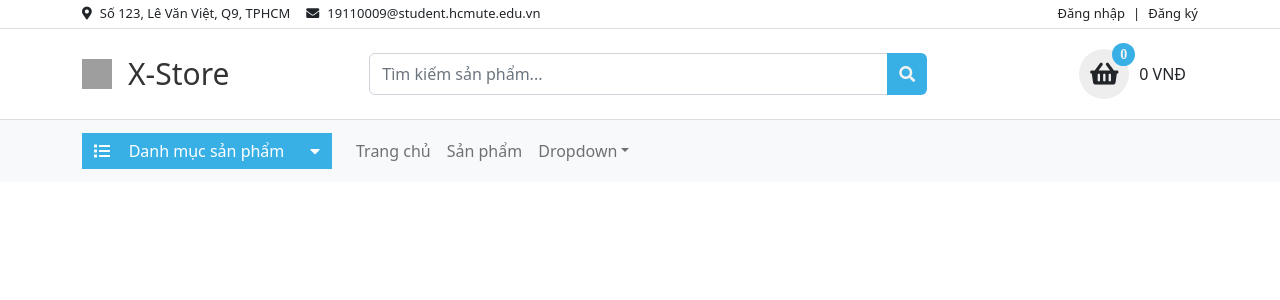
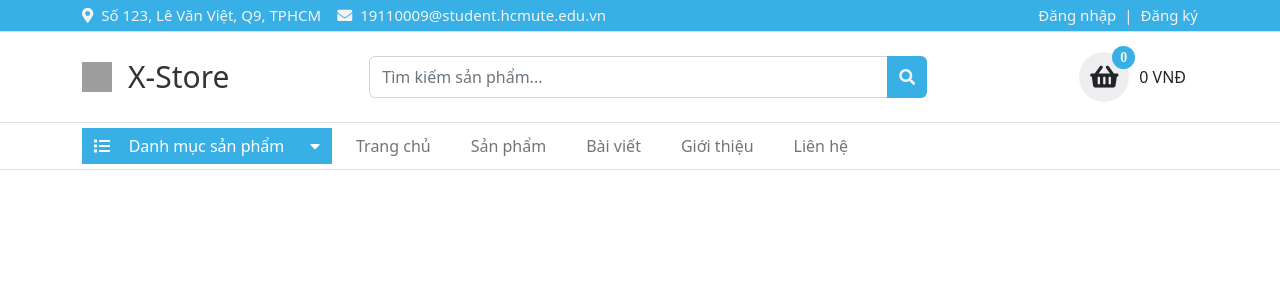
Before and after one commit to DiepThaiDuong-19110009/KLTN, a React (Create React App) app in the folder frontend-kltn/: page / in a window 1280 px wide. Shown: the top 300 px of the page. Built offline with nearby package versions, Linux system fonts and the light colour scheme; grey boxes are pictures that could not be loaded.

Commit message:
Update Navbar Client

```diff
--- a/frontend-kltn/src/App.css
+++ b/frontend-kltn/src/App.css
@@ -2,6 +2,10 @@
   padding: 0;
   margin: 0;
   box-sizing: border-box;
+}
+
+button:focus {
+  box-shadow: none !important;
 }
 
 /* Loader */
@@ -76,6 +80,13 @@
   background-color: rgb(244, 244, 244);
 }
 
+/* Hover color item in navbar client */
+.nav-link:hover {
+  color: #39b0e5;
+}
+
+
+
 /* Responsive Appear */
 @media only screen and (max-width: 1200px) {
   .responsive-appear-max {
--- a/frontend-kltn/src/components/client/Header/TopHeaderClient.jsx
+++ b/frontend-kltn/src/components/client/Header/TopHeaderClient.jsx
@@ -4,10 +4,10 @@ import { Link } from 'react-router-dom'
 
 const TopHeaderClient = () => {
     return (
-        <div className='py-1' style={{ borderBottom: 'solid 1px #dddddd' }}>
-            <Container style={{ color: '#ffffff', fontSize: '13px' }}>
+        <div className='py-1' style={{ borderBottom: 'solid 1px #dddddd', background: '#39b0e5' }}>
+            <Container style={{ color: '#ffffff', fontSize: '15px' }}>
                 <Row className='mx-0 d-flex align-items-center' style={{ color: '#212529' }}>
-                    <Col className='px-0 d-flex align-items-center justify-content-start'>
+                    <Col className='px-0 d-flex align-items-center justify-content-start' style={{color: '#f3f3f3' }}>
                         <p className='my-0 d-flex align-items-center me-3'>
                             <i className="fas fa-map-marker-alt me-2"></i>
                             <p className='my-0 responsive-disappear-max'>Số 123, Lê Văn Việt, Q9, TPHCM</p>
@@ -17,14 +17,14 @@ const TopHeaderClient = () => {
                             <p className='my-0 responsive-disappear-max'>19110009@student.hcmute.edu.vn</p>
                         </p>
                     </Col>
-                    <Col className='px-0 d-flex justify-content-end'>
-                        <Link to='/login' relative="path" style={{ textDecoration: 'none', color: '#222222' }}>
+                    <Col className='px-0 d-flex justify-content-end' style={{color: '#f3f3f3' }}>
+                        <Link to='/login' relative="path" style={{ textDecoration: 'none', color: '#f3f3f3' }}>
                             Đăng nhập
                         </Link>
                         <p className='my-0 mx-2'>
                             |
                         </p>
-                        <Link to='/register' relative="path" style={{ textDecoration: 'none', color: '#222222' }}>
+                        <Link to='/register' relative="path" style={{ textDecoration: 'none', color: '#f3f3f3' }}>
                             Đăng ký
                         </Link>
                     </Col>
--- a/frontend-kltn/src/components/client/NavbarClient.jsx
+++ b/frontend-kltn/src/components/client/NavbarClient.jsx
@@ -1,18 +1,18 @@
 import React, { useState } from 'react'
-import { Button, Collapse, Dropdown, ListGroup, Nav, Navbar, NavDropdown } from 'react-bootstrap'
+import { Button, Collapse, ListGroup, Nav, Navbar, NavDropdown } from 'react-bootstrap'
 import Container from 'react-bootstrap/esm/Container'
 
 const NavbarClient = () => {
     const [open, setOpen] = useState(false);
     return (
-        <Navbar bg="light" expand="lg">
+        <Navbar style={{ borderBottom: 'solid 1px #dddddd' }} expand="lg" className='py-0'>
             <Container>
                 <Navbar.Brand>
                     <Button
                         className='d-flex justify-content-between align-items-center'
                         onClick={() => setOpen(!open)}
                         aria-expanded={open}
-                        style={{ background: '#39b0e5', border: 'none', width: '250px', borderRadius: '0px' }}
+                        style={{ background: '#39b0e5', border: 'none', width: '250px', outlineOffset: 'none', borderRadius: '0px' }}
                     >
                         <i className="fas fa-list me-2"></i>
                         Danh mục sản phẩm
@@ -38,9 +38,12 @@ const NavbarClient = () => {
                 <Navbar.Toggle aria-controls="basic-navbar-nav" />
                 <Navbar.Collapse id="basic-navbar-nav">
                     <Nav className="me-auto">
-                        <Nav.Link href="#home">Trang chủ</Nav.Link>
-                        <Nav.Link href="#link">Sản phẩm</Nav.Link>
-                        <NavDropdown title="Dropdown" id="basic-nav-dropdown">
+                        <Nav.Link className='nav-link me-4' href="/">Trang chủ</Nav.Link>
+                        <Nav.Link className='nav-link me-4' href="/product">Sản phẩm</Nav.Link>
+                        <Nav.Link className='nav-link me-4' href="/blog">Bài viết</Nav.Link>
+                        <Nav.Link className='nav-link me-4' href="/introduce">Giới thiệu</Nav.Link>
+                        <Nav.Link className='nav-link me-4' href="/contact">Liên hệ</Nav.Link>
+                        {/* <NavDropdown title="Dropdown" id="basic-nav-dropdown">
                             <NavDropdown.Item href="#action/3.1">Action</NavDropdown.Item>
                             <NavDropdown.Item href="#action/3.2">
                                 Another action
@@ -50,7 +53,7 @@ const NavbarClient = () => {
                             <NavDropdown.Item href="#action/3.4">
                                 Separated link
                             </NavDropdown.Item>
-                        </NavDropdown>
+                        </NavDropdown> */}
                     </Nav>
                 </Navbar.Collapse>
             </Container>
```
